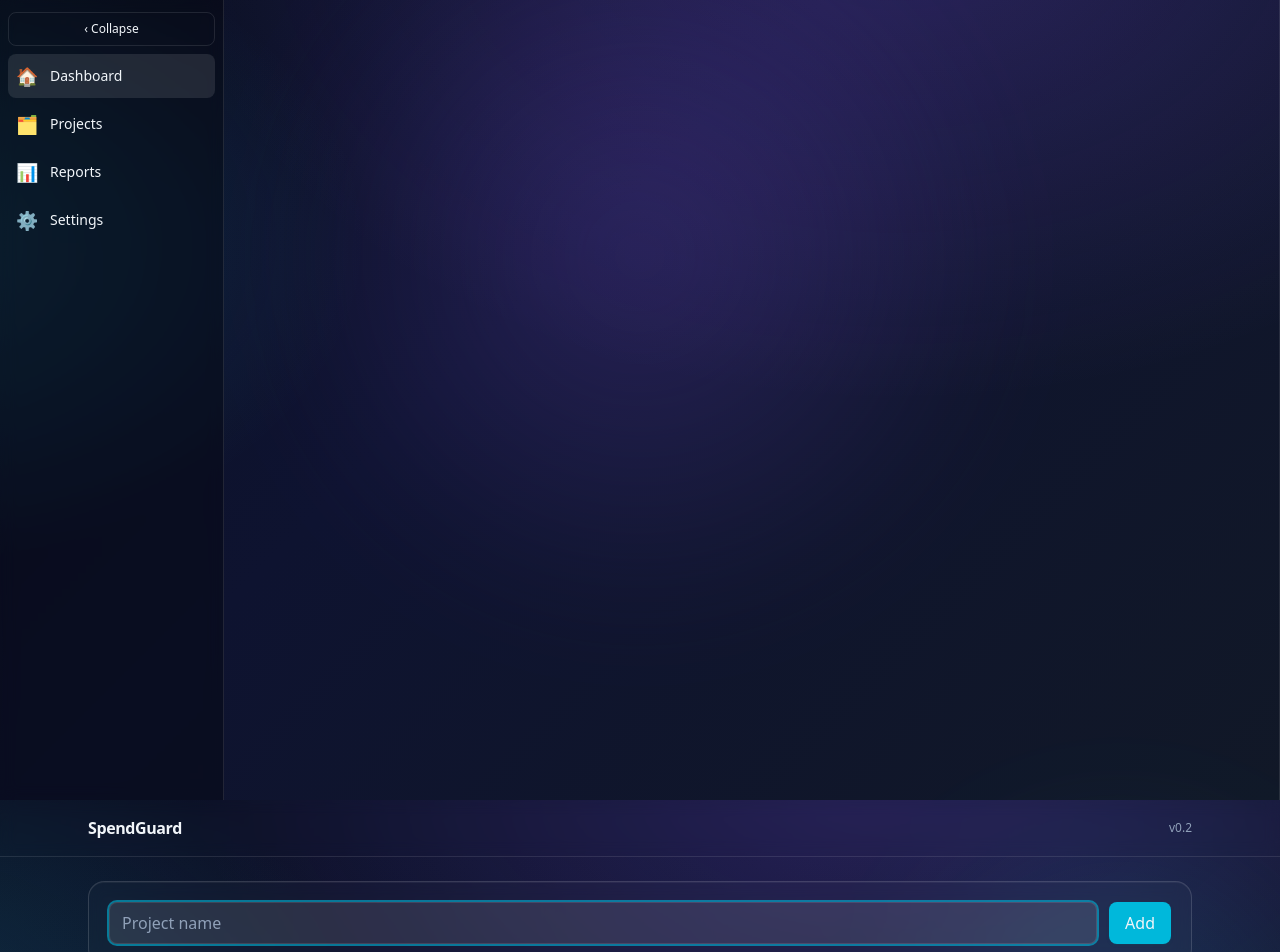
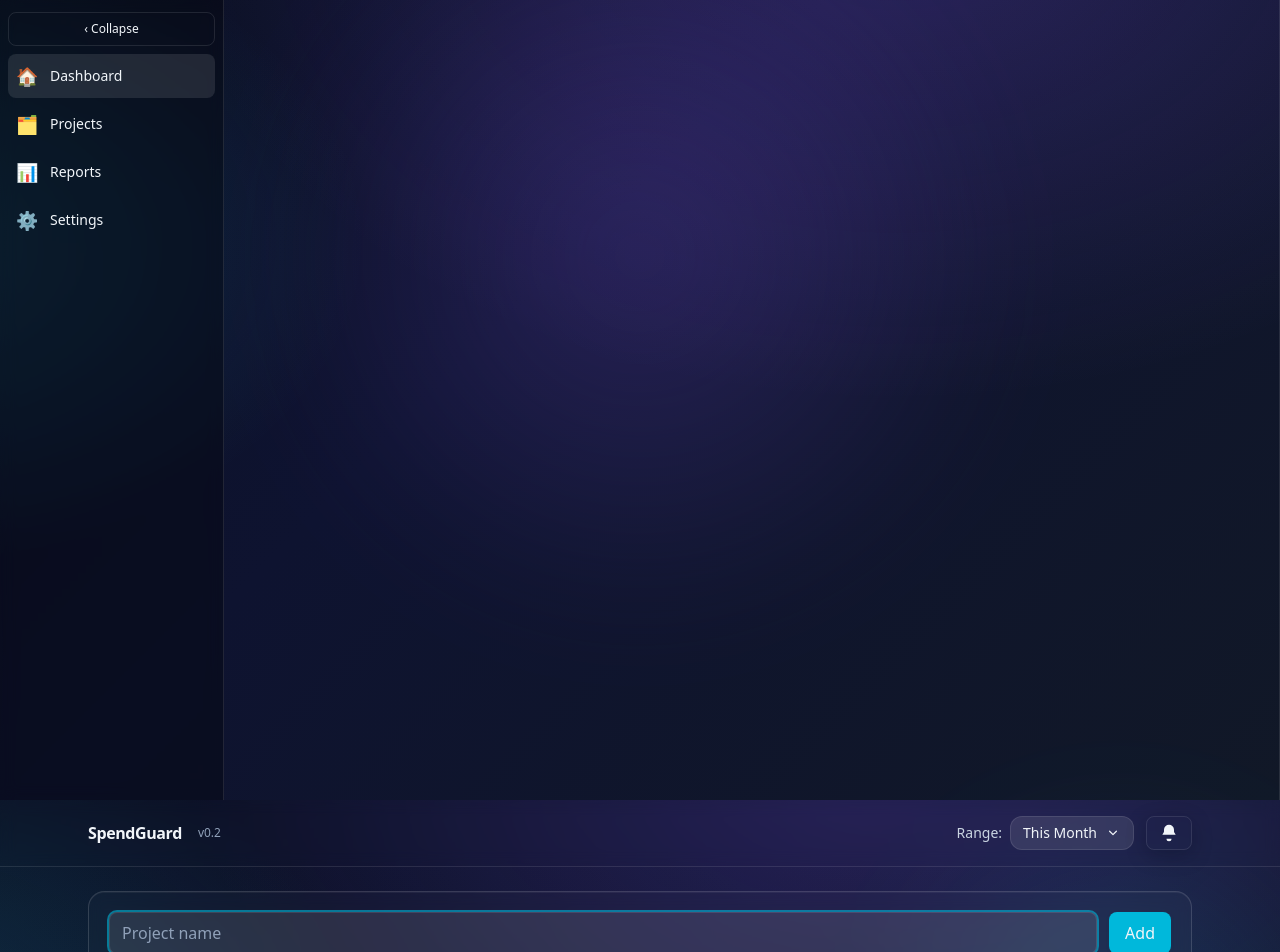
Before and after one commit to Harry25791/spend-guard, a Next.js app: page / in a window 1280 px wide. Shown: the top 952 px of the page. Built offline with nearby package versions, Linux system fonts and the light colour scheme.

Commit message:
ui: fixed top bar

```diff
--- a/src/components/layout/AppShell.tsx
+++ b/src/components/layout/AppShell.tsx
@@ -1,21 +1,46 @@
-// src/components/layout/AppShell.tsx
 "use client";
-import React from "react";
+import React, { useEffect, useState } from "react";
 import LeftRail from "./LeftRail";
 import Aurora from "@/components/ui/Aurora";
+import RangePicker from "@/components/ui/RangePicker";
+import { getViewScope, setViewScope, type ViewScope } from "@/lib/io";
 
 export default function AppShell({ children }: React.PropsWithChildren) {
+  // Global scope in header (pages already read getViewScope on mount)
+  const [scope, setScopeState] = useState<ViewScope>("month");
+  useEffect(() => { try { setScopeState(getViewScope()); } catch {} }, []);
+  const setScope = (s: ViewScope) => { setScopeState(s); setViewScope(s); };
+
+  // Simple alerts badge check (month total, optional)
+  const [over, setOver] = useState(false);
+  useEffect(() => {
+    try {
+      const s = JSON.parse(localStorage.getItem("settings") || "{}");
+      const limit = Number(s.monthlyLimitUsd) || 0;
+      if (!limit) return setOver(false);
+      // naive month sum (fast)
+      const projs = JSON.parse(localStorage.getItem("projects") || "[]") as Array<{id:string}>;
+      const now = new Date(); const y = now.getUTCFullYear(); const m = String(now.getUTCMonth()+1).padStart(2,"0");
+      let total = 0;
+      for (const p of projs) {
+        const rows = JSON.parse(localStorage.getItem(`entries-${p.id}`) || "[]") as Array<{date:string;cost:number}>;
+        for (const r of rows) if ((r.date||"").startsWith(`${y}-${m}`)) total += Number(r.cost)||0;
+      }
+      setOver(total > limit);
+    } catch { setOver(false); }
+  }, []);
+
   return (
     <div className="min-h-screen w-full bg-ink-900 text-slate-100 relative">
       <Aurora className="pointer-events-none absolute inset-0 opacity-60" />
       <div className="relative z-10 grid grid-cols-[240px,1fr] md:grid-cols-[260px,1fr]">
-        {/* Left rail */}
-        <aside className="hidden sm:block border-r border-white/10 min-h-screen sticky top-0">
+        {/* Rail sits "above" header at the far left */}
+        <aside className="hidden sm:block border-r border-white/10 min-h-screen sticky top-0 z-30">
           <LeftRail />
         </aside>
 
-        {/* Content column */}
         <div className="min-h-screen">
+          {/* Header pinned at top, under the rail edge (z-20) */}
           <header className="sticky top-0 z-20 backdrop-blur supports-[backdrop-filter]:bg-white/0 border-b border-white/10">
             <div className="sg-container py-4 flex items-center justify-between">
               <div className="flex items-center gap-2">
@@ -26,8 +51,26 @@ export default function AppShell({ children }: React.PropsWithChildren) {
                   onError={(e) => ((e.currentTarget.style.display = 'none'))}
                 />
                 <span className="text-base font-semibold tracking-tight">SpendGuard</span>
+                <span className="ml-2 text-xs text-slate-400">v0.2</span>
               </div>
-              <span className="text-xs text-slate-400">v0.2</span>
+
+              <div className="flex items-center gap-3">
+                {/* Global Range */}
+                <RangePicker value={scope} onChange={setScope} />
+
+                {/* Alerts bell */}
+                <button
+                  type="button"
+                  aria-label="Alerts"
+                  className="relative btn btn-ghost btn-sm"
+                  onClick={() => window.dispatchEvent(new CustomEvent("sg:openAlerts"))}
+                >
+                  <svg viewBox="0 0 24 24" fill="currentColor" className="h-5 w-5">
+                    <path d="M12 2a6 6 0 00-6 6v2.268c0 .52-.214 1.018-.593 1.376L4 14h16l-1.407-2.356A1.94 1.94 0 0118 10.268V8a6 6 0 00-6-6zm0 20a3 3 0 01-3-3h6a3 3 0 01-3 3z" />
+                  </svg>
+                  {over && <span className="absolute -right-0.5 -top-0.5 h-2.5 w-2.5 rounded-full bg-rose-500 ring-2 ring-ink-900" />}
+                </button>
+              </div>
             </div>
           </header>
 
```
